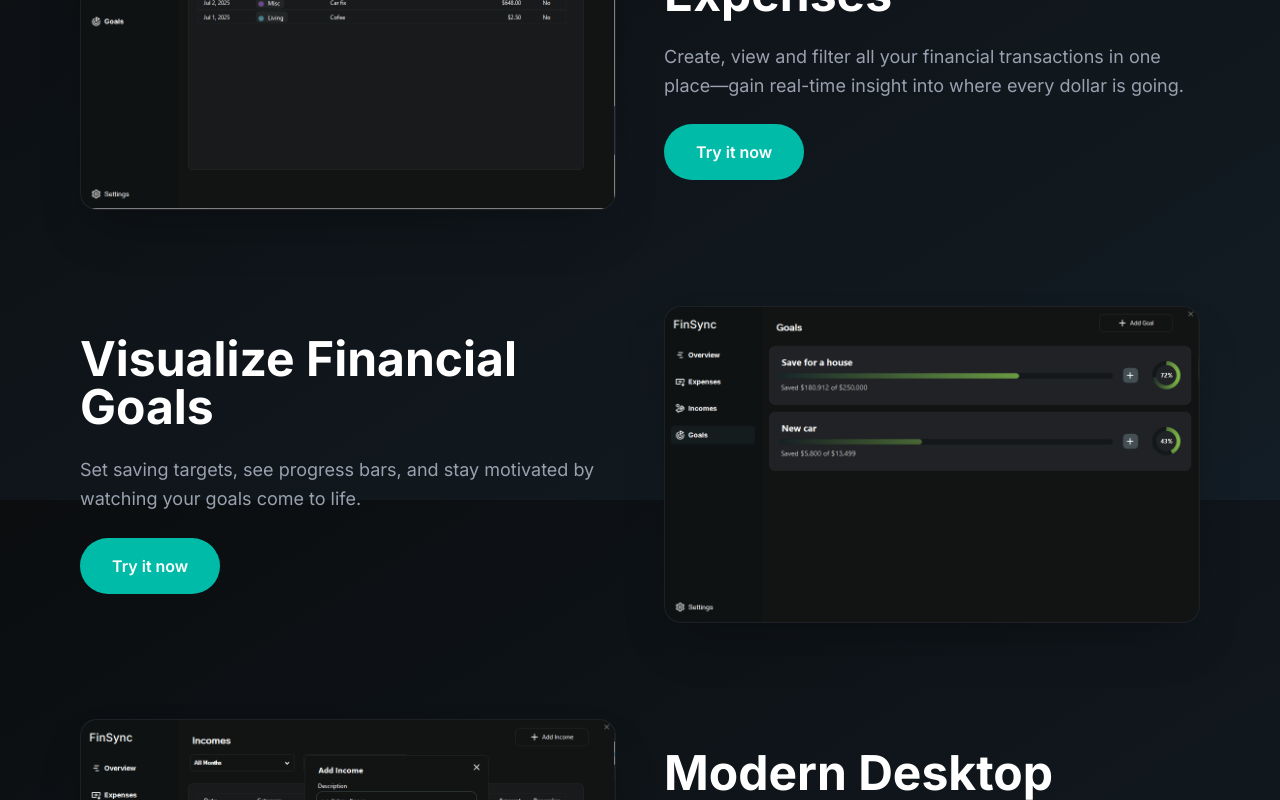
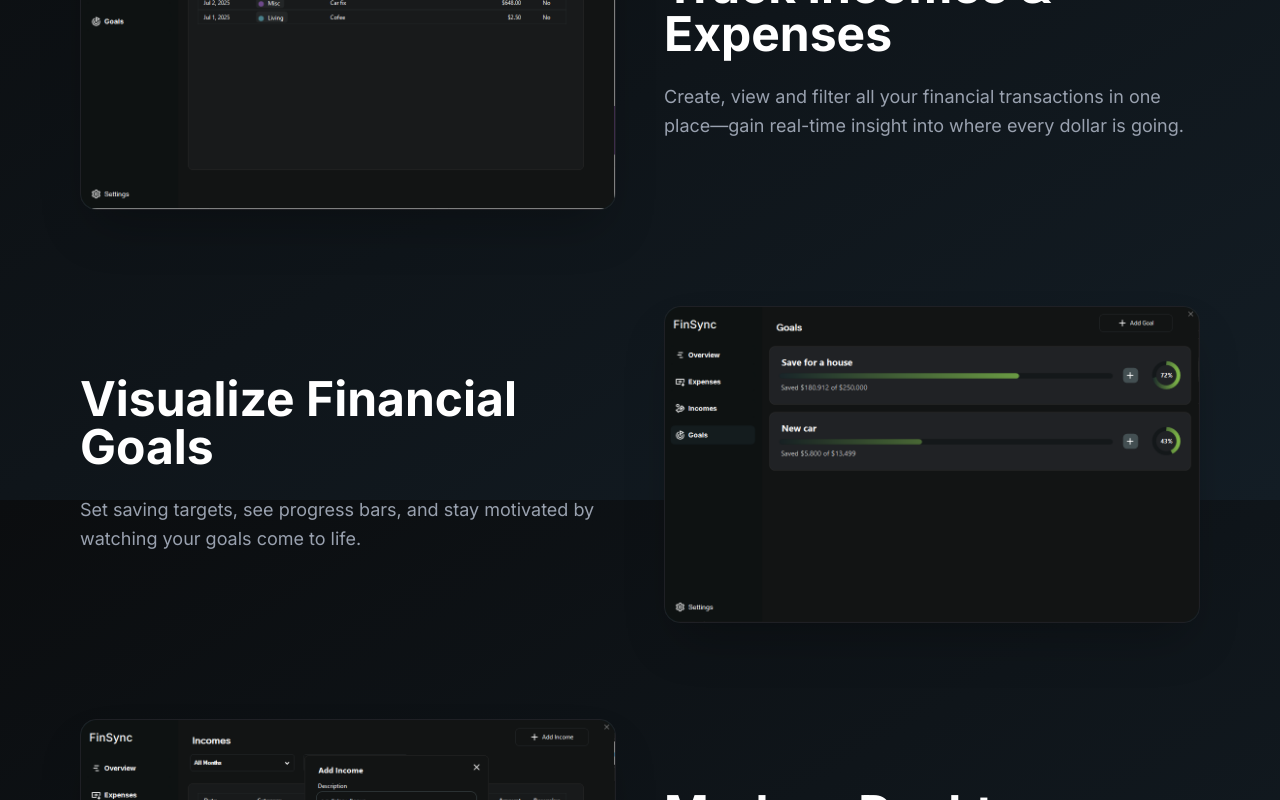
Before and after one commit to tigokraft/FinSync-web, a Next.js app: page / in a window 1280 px wide. Shown: the part 1100-1900 px from the top of the page. Built offline with nearby package versions, Linux system fonts and the light colour scheme.

Commit message:
fixed download buttons, and removed so much try now

```diff
--- a/app/download/page.tsx
+++ b/app/download/page.tsx
@@ -23,12 +23,6 @@ export default function DownloadPage() {
               >
                 Download for Windows
               </Link>
-              <Link
-                href="https://github.com/tigokraft/PSI1623R_TiagoOliveira_2223234/releases/download/Beta11/FinSync-Setup.msi"
-                className="bg-teal-500 hover:bg-teal-600 text-white font-semibold text-base px-8 py-3 rounded-full transition"
-              >
-                Download for macOS
-              </Link>
             </div>
             <p className="text-gray-400 text-sm">
               Once downloaded, run the installer and follow the prompts to install FinSync on your desktop.
--- a/components/FeaturesSection.tsx
+++ b/components/FeaturesSection.tsx
@@ -59,18 +59,6 @@ export default function FeaturesSection() {
                 <p className="text-gray-400 text-lg leading-relaxed">
                   {f.description}
                 </p>
-                <a
-                  href="/download"
-                  className="
-                    inline-block
-                    bg-teal-500 hover:bg-teal-600
-                    text-white font-semibold
-                    rounded-full px-8 py-4
-                    transition-shadow
-                  "
-                >
-                  Try it now
-                </a>
               </div>
             </div>
           );
```
